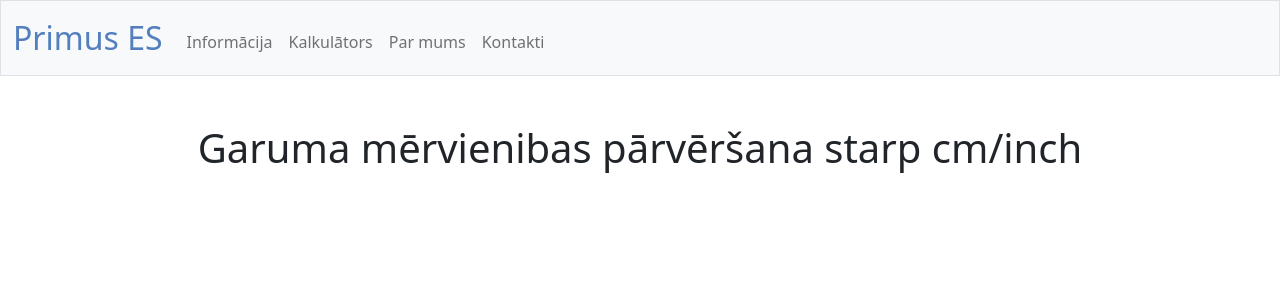
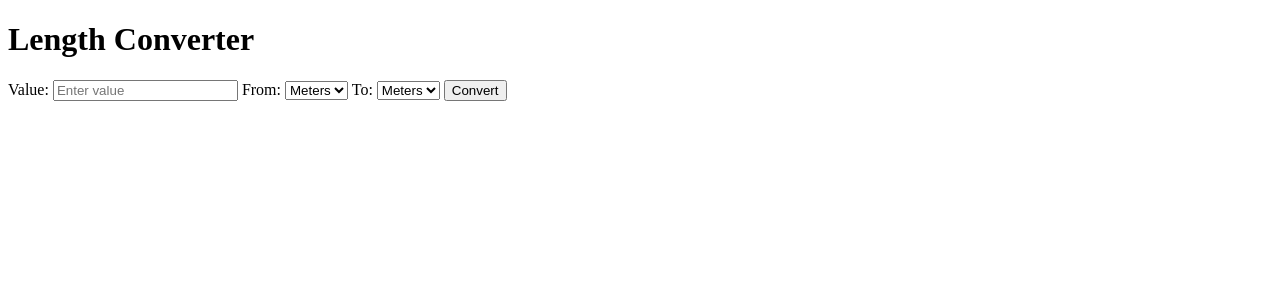
Before and after one commit to mats92/final_project, a Flask app: page /garums in a window 1280 px wide. Shown: the top 300 px of the page. Run offline with Flask 3, Linux system fonts and the light colour scheme; some libraries are stand-ins or nearby versions.

Commit message:
commit in july

```diff
--- a/templates/garums.html
+++ b/templates/garums.html
@@ -1,13 +1,55 @@
-{% extends "layout.html" %}
+<!DOCTYPE html>
+<html>
 
-{% block title %}
-    Garums
-{% endblock %}
+<head>
+    <title>Length Converter</title>
+</head>
 
-{% block main %}
+<body>
+    <h1>Length Converter</h1>
+    <label for="value">Value:</label>
+    <input type="number" id="value" placeholder="Enter value">
 
-<div>
-    <h1>Garuma mērvienibas pārvēršana starp cm/inch</h1>
-</div>
+    <label for="fromUnit">From:</label>
+    <select id="fromUnit">
+        <option value="meters">Meters</option>
+        <option value="feet">Feet</option>
+    </select>
 
-{% endblock %}
+    <label for="toUnit">To:</label>
+    <select id="toUnit">
+        <option value="meters">Meters</option>
+        <option value="feet">Feet</option>
+    </select>
+
+    <button onclick="convertLength()">Convert</button>
+
+    <div id="result"></div>
+
+    <script>
+        function convertLength() {
+            const inputValue = parseFloat(document.getElementById('value').value);
+            const fromUnit = document.getElementById('fromUnit').value;
+            const toUnit = document.getElementById('toUnit').value;
+
+            if (isNaN(inputValue)) {
+                document.getElementById('result').innerText = 'Please enter a valid number for the value.';
+                return;
+            }
+
+            let convertedValue;
+
+            if (fromUnit === 'meters' && toUnit === 'feet') {
+                convertedValue = inputValue * 3.28084;
+            } else if (fromUnit === 'feet' && toUnit === 'meters') {
+                convertedValue = inputValue / 3.28084;
+            } else {
+                convertedValue = inputValue; // If both units are the same, no conversion needed
+            }
+
+            document.getElementById('result').innerText = `Converted value: ${convertedValue.toFixed(2)} ${toUnit}`;
+        }
+    </script>
+</body>
+
+</html>
```
